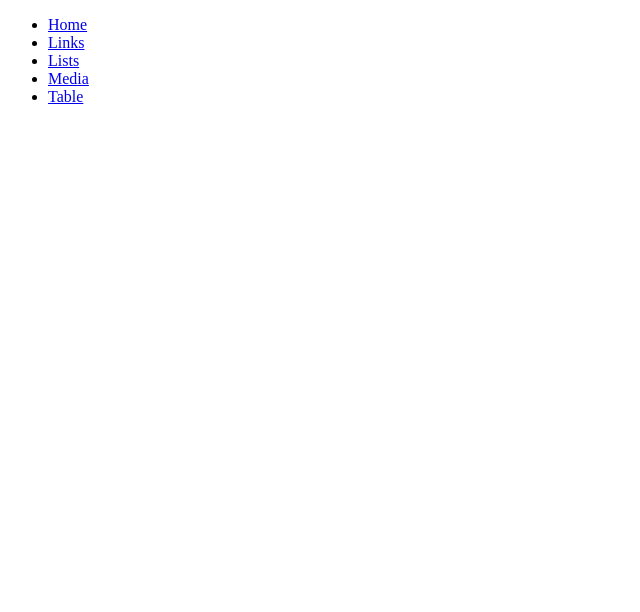
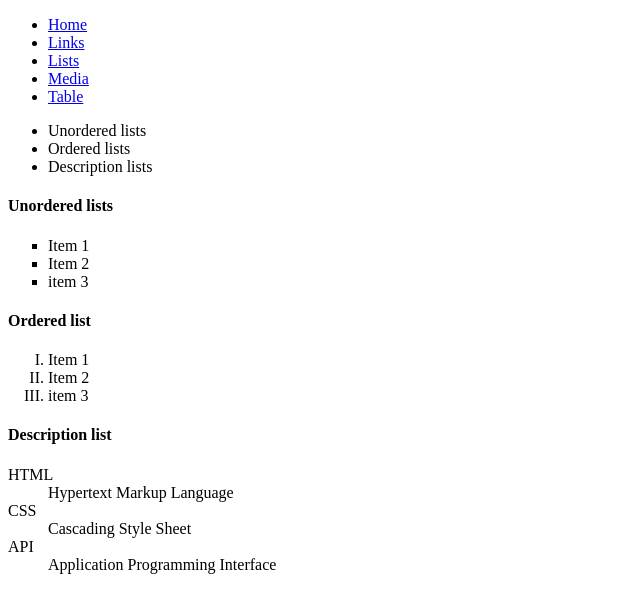
Before and after one commit to 01brandon/html-css, a plain HTML site: page lists.html in a window 1280 px wide. Shown: the whole page, without its empty margins (0-640 px from the left). Drawn offline with Linux system fonts and the light colour scheme.

Commit message:
add lists

```diff
--- a/lists.html
+++ b/lists.html
@@ -1,12 +1,15 @@
 <!DOCTYPE html>
 <html lang="en">
+
 <head>
     <meta charset="UTF-8">
     <meta name="viewport" content="width=device-width, initial-scale=1.0">
     <title>HTML Lists</title>
 </head>
+
 <body>
-       <head>
+
+    <head>
         <nav>
             <ul>
                 <li><a href="/">Home</a></li>
@@ -17,5 +20,37 @@
             </ul>
         </nav>
     </head>
+    <main>
+        <!-- Lists types -->
+        <ul>
+            <li>Unordered lists</li>
+            <li>Ordered lists</li>
+            <li>Description lists</li>
+        </ul>
+        <h4>Unordered lists</h4>
+        <ul style="list-style-type: square;">
+            <li>Item 1</li>
+            <li>Item 2</li>
+            <li>item 3</li>
+        </ul>
+
+        <h4>Ordered list</h4>
+        <ol type="I">
+            <li>Item 1</li>
+            <li>Item 2</li>
+            <li>item 3</li>
+        </ol>
+
+        <h4>Description list</h4>
+        <dl>
+            <dt>HTML</dt>
+            <dd>Hypertext Markup Language</dd>
+            <dt>CSS</dt>
+            <dd>Cascading Style Sheet</dd>
+            <dt>API</dt>
+            <dd>Application Programming  Interface</dd>
+        </dl>
+    </main>
 </body>
+
 </html>
```
